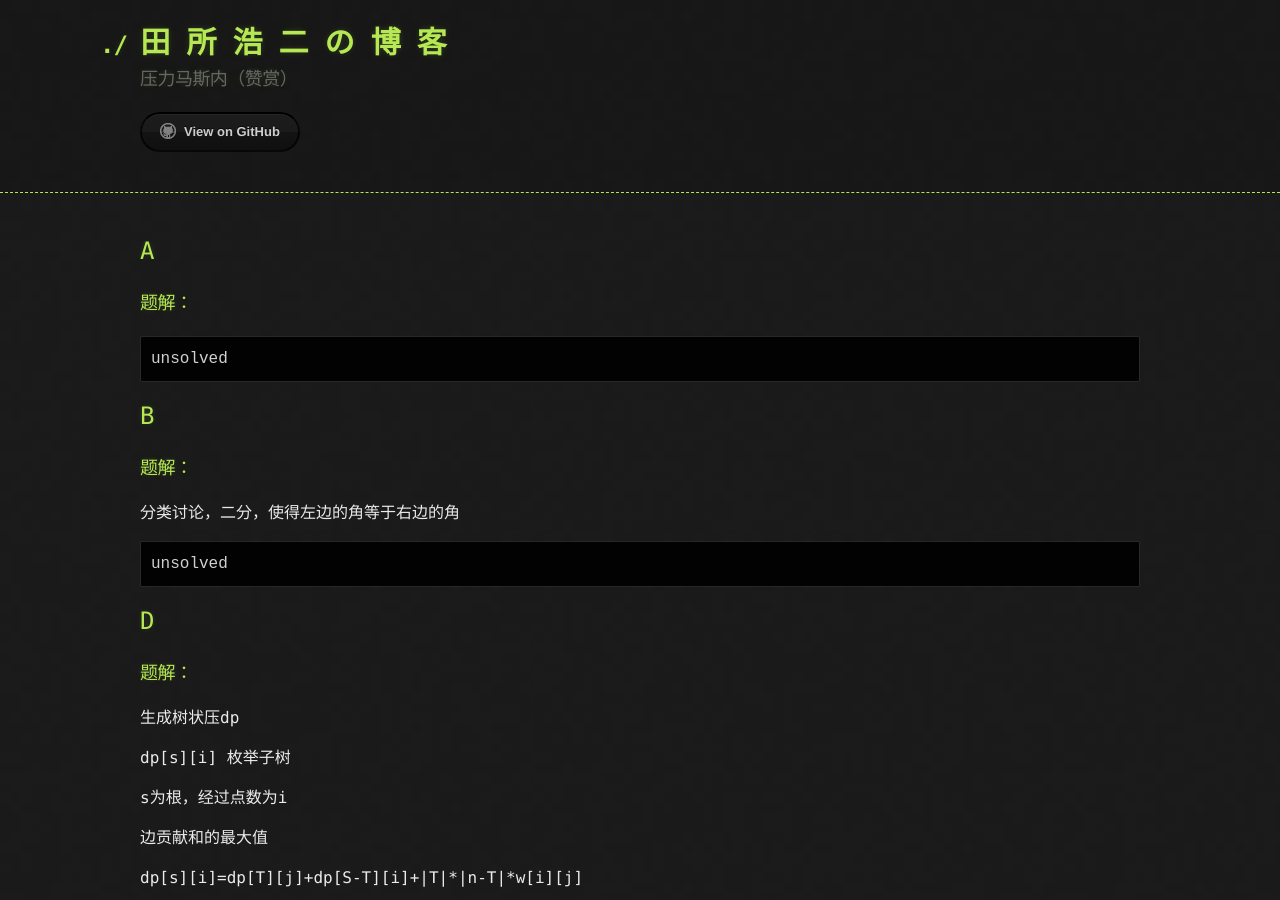
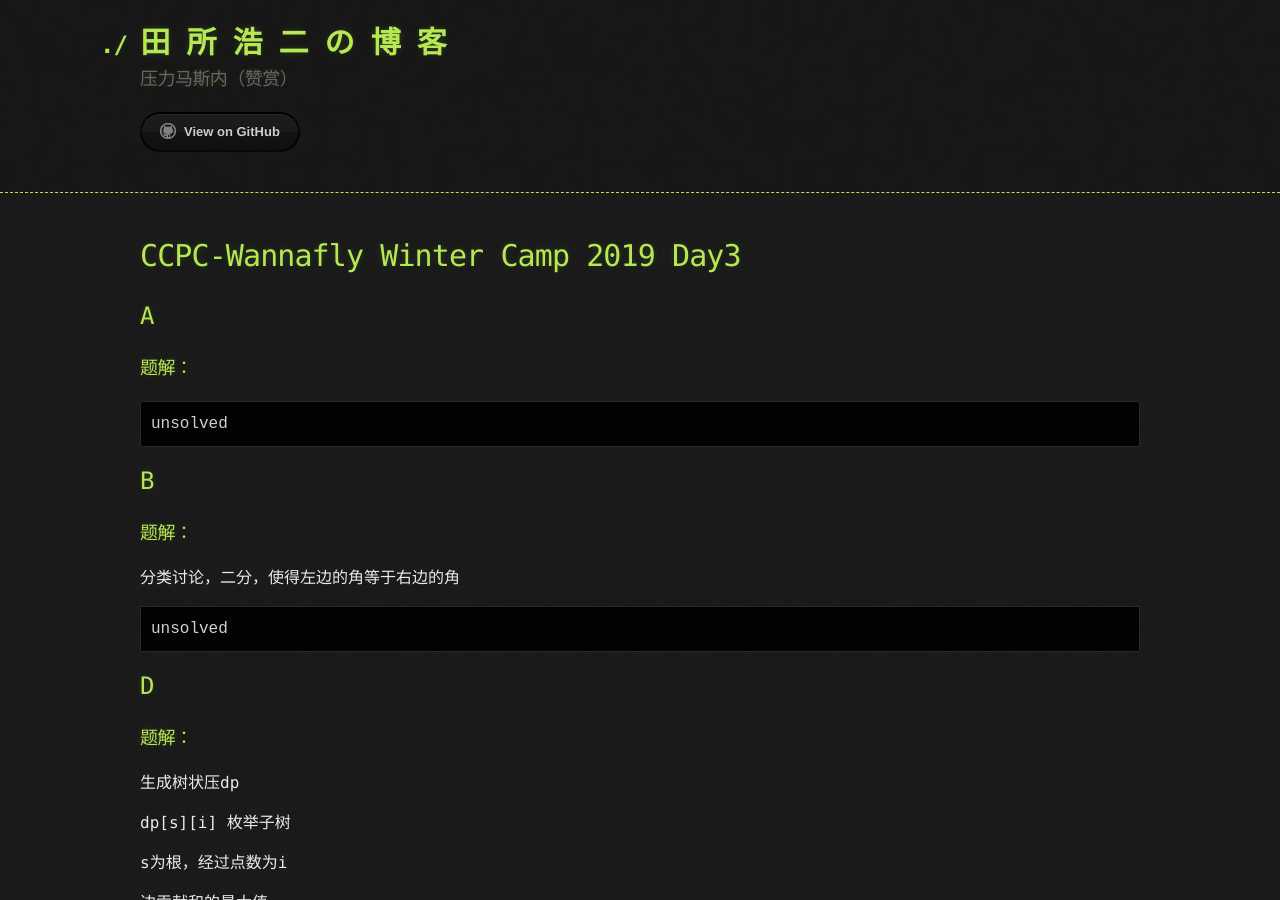
Before and after one commit to JingzeWang/Blog-for-ACM, a Jekyll site: the page built from Wannafly2019Winter/Wannafly2019_Day3.md, in a window 1280 px wide and 900 px high. Built offline with Jekyll 4.4.1, drawn with Linux system fonts in a browser that asks for light colours; our own code applies the rules of GitHub Pages for plain Markdown files.

Commit message:
Update Wannafly2019_Day3.md

```diff
--- a/Wannafly2019Winter/Wannafly2019_Day3.md
+++ b/Wannafly2019Winter/Wannafly2019_Day3.md
@@ -1,3 +1,5 @@
+# CCPC-Wannafly Winter Camp 2019 Day3
+
 ## A
 
 ### 题解：
```
